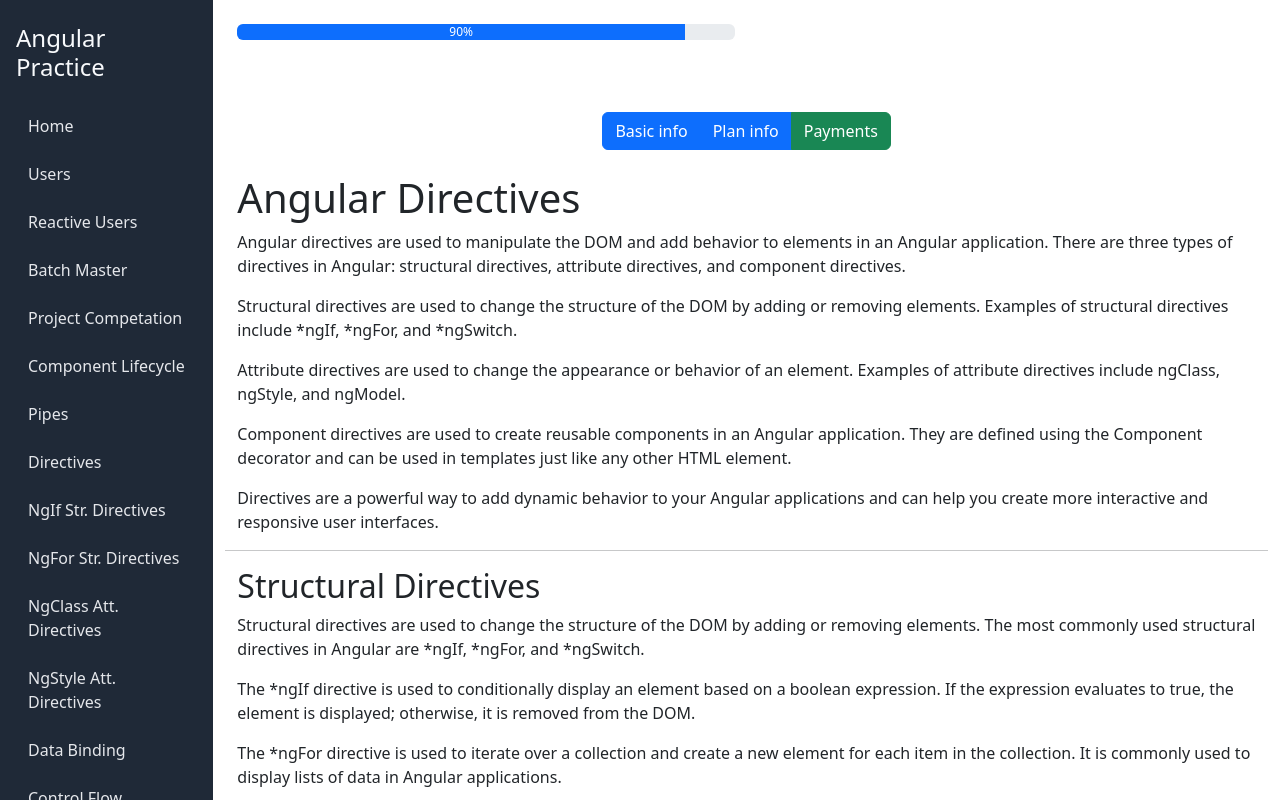
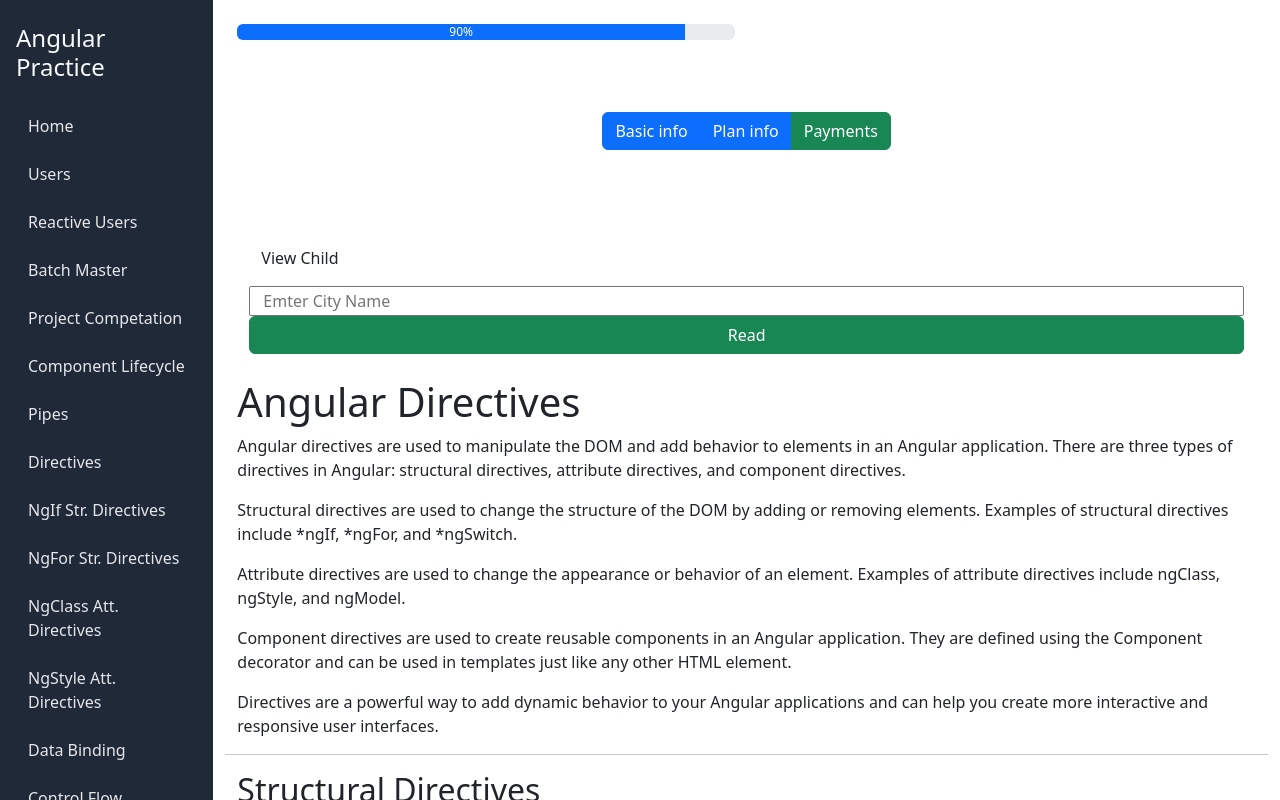
Before and after one commit to meyadavajeet/learning-angular19, an Angular app: page /directives in a window 1280 px wide. Shown: the top 800 px of the page. Built offline with nearby package versions, Linux system fonts and the light colour scheme.

Commit message:
view child

```diff
--- a/src/app/directives/directives.component.html
+++ b/src/app/directives/directives.component.html
@@ -7,6 +7,11 @@
   <div class="col-sm-12 text-center">
     <app-tabs [tabList]="customerTabs"></app-tabs>
   </div>
+</div>
+<div class="row p-4 mt-5">
+  <p>View Child </p>
+  <input type="text" #myText placeholder="Emter City Name">
+  <button class="btn btn-success" (click)="readValue()">Read</button>
 </div>
 <div class="row">
   <div class="col-sm-12">
--- a/src/app/directives/directives.component.ts
+++ b/src/app/directives/directives.component.ts
@@ -1,4 +1,4 @@
-import { Component, Input } from '@angular/core';
+import { Component, ElementRef, Input, ViewChild } from '@angular/core';
 import { ProgressbarComponent } from '../reusable/progressbar/progressbar.component';
 import { TabsComponent } from '../reusable/tabs/tabs.component';
 
@@ -9,6 +9,13 @@ import { TabsComponent } from '../reusable/tabs/tabs.component';
   styleUrl: './directives.component.css',
 })
 export class DirectivesComponent {
+  // View Child Implementation
+  // get reference of the textbox
+  @ViewChild('myText') cityTextBox: ElementRef | undefined;
+
+  // get reference of the re-usable-component
+  @ViewChild(TabsComponent) myTabComponent: TabsComponent | undefined;
+
   myClassName: string = 'bg-warning';
 
   isActive: boolean = true;
@@ -24,4 +31,14 @@ export class DirectivesComponent {
   };
 
   @Input() customerTabs: string[] = ['Basic info', 'Plan info', 'Payments'];
+
+  readValue() {
+    debugger;
+    const city = this.cityTextBox?.nativeElement.value;
+    if (this.cityTextBox) {
+      this.cityTextBox.nativeElement.style.color = 'red';
+    }
+
+    const myTab = this.myTabComponent?.currentTab;
+  }
 }
```
